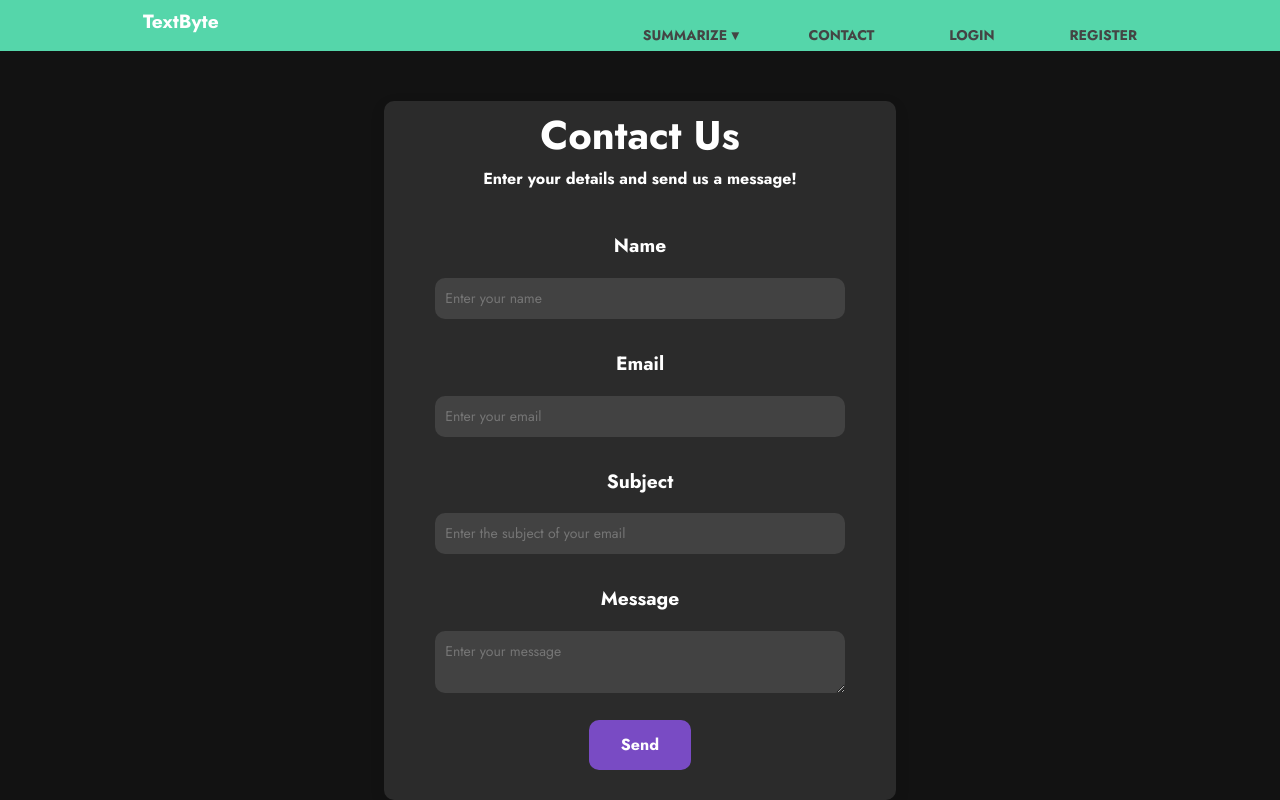
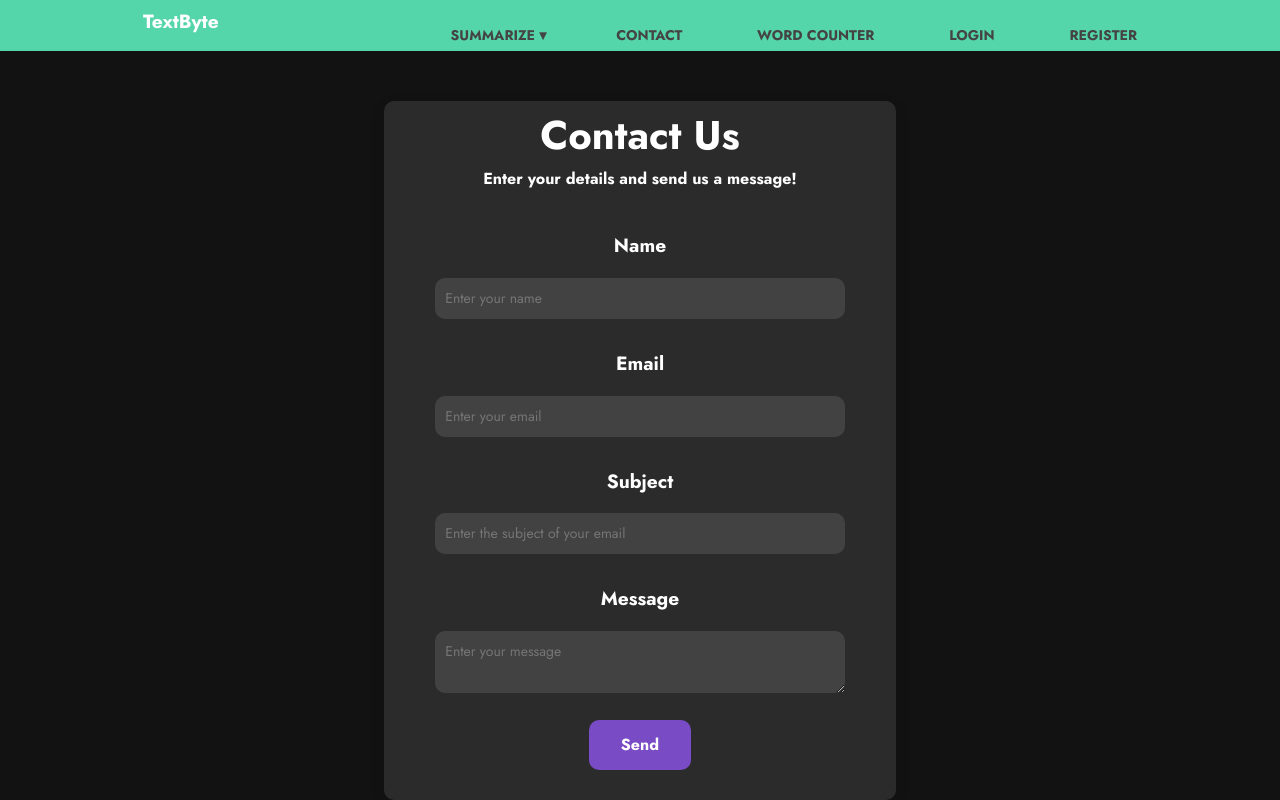
Before and after one commit to AndreLiu1225/Enigma, a Flask app: page /contact in a window 1280 px wide. Run offline with Flask 2, Linux system fonts and the light colour scheme; parts of the project's set-up code (start-up, migrations or seed data) failed here and were passed over; some libraries are stand-ins or nearby versions.

Commit message:
Update contact_us.html

```diff
--- a/templates/contact_us.html
+++ b/templates/contact_us.html
@@ -34,13 +34,10 @@
                     <span class="sr-only">(current)</span>
                   </a>
                 </li>
-                <li>
-                    <a href="/summarize-pdf">Summarize PDF</a>
-                  </li>
+
                 <li>
                   <a href="/about">About</a>
                 </li>
-
                 <li>
                   <a href="/summarize-text">Summarize Text</a>
                 </li>
@@ -48,6 +45,10 @@
             <li>
             <a href="/contact">Contact</a>
             </li>
+
+            <li>
+              <a href="/wordcounter">Word Counter</a>
+              </li>
 
             {% if current_user.is_authenticated %}
               <li>
```
